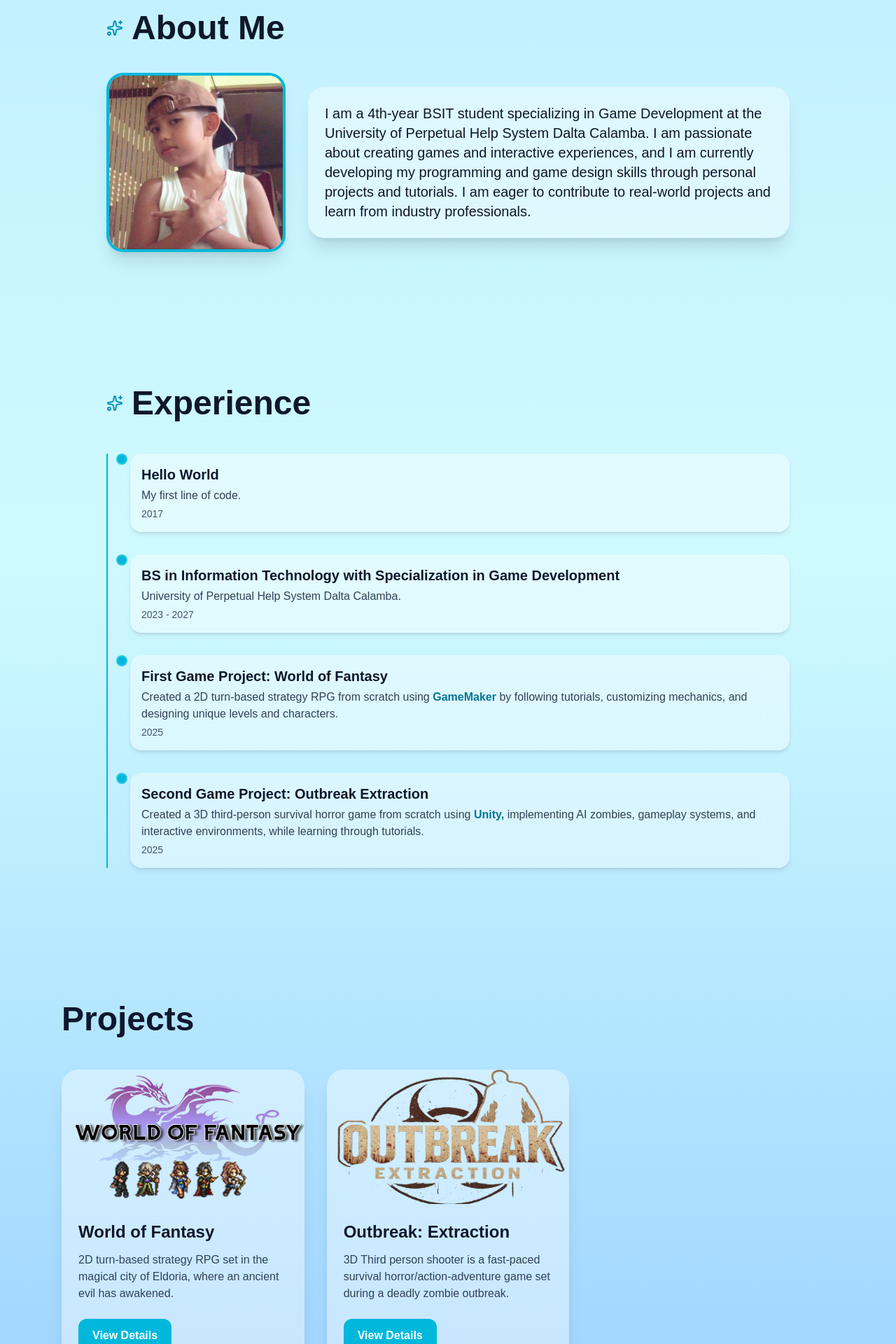
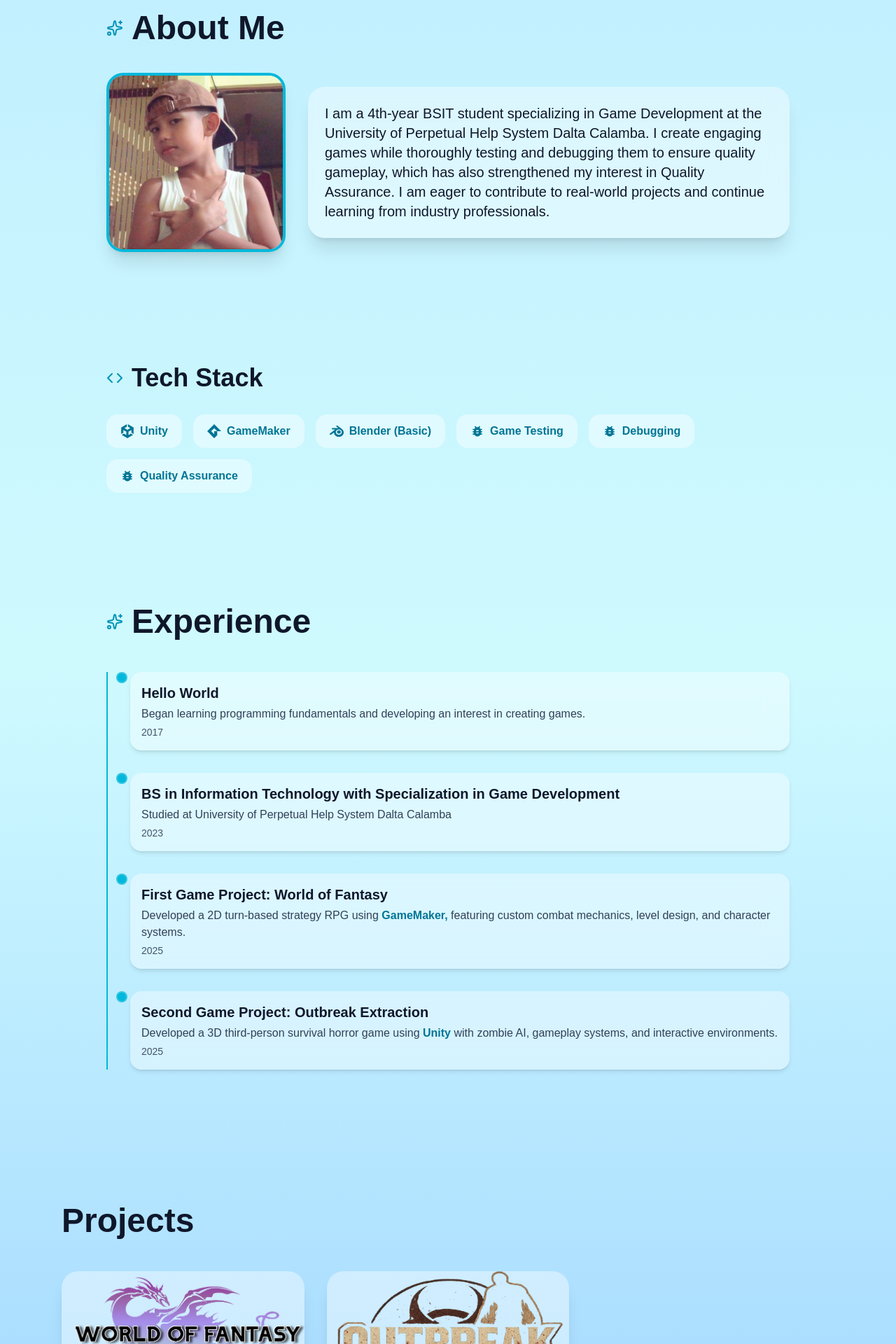
Before and after one commit to Michiro02/my-portfolio, a Next.js app: page / in a window 1280 px wide. Shown: the part 880-2800 px from the top of the page at 70% size. Built offline with nearby package versions, Linux system fonts and the light colour scheme.

Commit message:
polished for QA

```diff
--- a/app/layout.tsx
+++ b/app/layout.tsx
@@ -13,7 +13,7 @@ const geistMono = Geist_Mono({
 });
 
 export const metadata: Metadata = {
-  title: "My Portfolio",
+  title: "MMM | Portfolio",
   description: "Generated by create next app",
 };
 
--- a/app/page.tsx
+++ b/app/page.tsx
@@ -3,6 +3,10 @@
 import { useState, useRef } from "react";
 
 import { motion } from "framer-motion";
+
+import { SiUnity, SiGamemaker, SiBlender } from "react-icons/si";
+import { MdBugReport } from "react-icons/md";
+import { Code } from "lucide-react"; // icon for the Tech Stack heading
 
 import {
   Mail,
@@ -24,6 +28,7 @@ const [selectedProject, setSelectedProject] = useState<any>(null);
 const [darkMode, setDarkMode] = useState(false);
 const heroRef = useRef<HTMLElement>(null);
 const aboutRef = useRef<HTMLElement>(null);
+const techStackRef = useRef<HTMLElement>(null);
 const experienceRef = useRef<HTMLElement>(null);
 const projectsRef = useRef<HTMLElement>(null);
 const contactRef = useRef<HTMLElement>(null);
@@ -55,6 +60,13 @@ const contactRef = useRef<HTMLElement>(null);
           className="hover:text-cyan-300 transition"
         >
           About
+        </button>
+
+        <button
+          onClick={() => techStackRef.current?.scrollIntoView({ behavior: "smooth" })}
+          className="hover:text-cyan-300 transition"
+        >
+          Tech Stack
         </button>
 
         <button
@@ -176,15 +188,46 @@ const contactRef = useRef<HTMLElement>(null);
           {/* About Text */}
           <div className={`backdrop-blur-lg rounded-3xl p-6 shadow-xl flex-1 ${darkMode ? "bg-white/10" : "bg-white/40"}`}>
             <p className={`${darkMode ? "text-slate-200" : "text-slate-900"} text-lg md:text-xl`}>
-              I am a 4th-year BSIT student specializing in Game Development at the University of Perpetual Help System Dalta Calamba.
-              I am passionate about creating games and interactive experiences,
-              and I am currently developing my programming and game design skills through personal projects and tutorials.
-              I am eager to contribute to real-world projects and learn from industry professionals.
+             I am a 4th-year BSIT student specializing in Game Development at the University of Perpetual Help System Dalta Calamba.
+             I create engaging games while thoroughly testing and debugging them to ensure quality gameplay,
+             which has also strengthened my interest in Quality Assurance. I am eager to contribute to real-world projects
+             and continue learning from industry professionals.
             </p>
           </div>
         </div>
       </motion.div>
     </section>
+
+      {/* Tech Stack */}
+      <section ref={techStackRef} className="py-16 px-6 max-w-5xl mx-auto">
+        <h2 className="text-4xl font-black mb-8 flex items-center gap-3">
+          <Code className="text-cyan-600" />
+          Tech Stack
+        </h2>
+
+        <div className="flex flex-wrap gap-4">
+          {[
+            { name: "Unity", icon: <SiUnity size={20} /> },
+            { name: "GameMaker", icon: <SiGamemaker size={20} /> },
+            { name: "Blender (Basic)", icon: <SiBlender size={20} /> },
+            { name: "Game Testing", icon: <MdBugReport size={20} /> },
+            { name: "Debugging", icon: <MdBugReport size={20} /> },
+            { name: "Quality Assurance", icon: <MdBugReport size={20} /> },
+          ].map((tech) => (
+            <div
+              key={tech.name}
+              className={`flex items-center gap-2 px-5 py-3 rounded-2xl font-semibold ${
+                darkMode
+                  ? "bg-white/10 text-cyan-400"
+                  : "bg-white/40 text-cyan-700"
+              }`}
+            >
+              {tech.icon}
+              {tech.name}
+            </div>
+          ))}
+        </div>
+      </section>
 
     {/* Experience */}
     <section ref={experienceRef} id="experience" className="py-24 px-6 max-w-5xl mx-auto">
@@ -196,18 +239,18 @@ const contactRef = useRef<HTMLElement>(null);
       <div className="relative border-l-2 border-cyan-500 pl-8 space-y-8">
         {[
           { name: "Hello World",
-            info: "My first line of code.",
+            info: "Began learning programming fundamentals and developing an interest in creating games.",
             since: "2017" },
 
           { name: "BS in Information Technology with Specialization in Game Development",
-            info: "University of Perpetual Help System Dalta Calamba.", since:"2023 - 2027"},
+            info: "Studied at University of Perpetual Help System Dalta Calamba", since:"2023"},
 
           { name: "First Game Project: World of Fantasy",
-            info: "Created a 2D turn-based strategy RPG from scratch using GameMaker by following tutorials, customizing mechanics, and designing unique levels and characters.",
+            info: "Developed a 2D turn-based strategy RPG using GameMaker, featuring custom combat mechanics, level design, and character systems.",
             since:"2025"},
 
           { name: "Second Game Project: Outbreak Extraction",
-            info: "Created a 3D third-person survival horror game from scratch using Unity, implementing AI zombies, gameplay systems, and interactive environments, while learning through tutorials.",
+            info: "Developed a 3D third-person survival horror game using Unity with zombie AI, gameplay systems, and interactive environments.",
             since: "2025"}
 
         ].map((experience) => (
@@ -258,33 +301,36 @@ const contactRef = useRef<HTMLElement>(null);
             title: "World of Fantasy",
             image: "/projects/game1.png",
             video: "/projects/game1.mp4",
-            desc: "2D turn-based strategy RPG set in the magical city of Eldoria, where an ancient evil has awakened.",
+            desc: "A 2D turn-based strategy RPG set in the fantasy city of Eldoria, where players battle against an ancient evil threatening the kingdom.",
             fulldesc: `
               World of Fantasy is a turn-based strategy game set in the city of Eldoria, which faces a looming threat as an ancient evil resurfaces. Players take control of five distinct adventurers, each with unique abilities, as they work together to defend their homeland.
 
               This project is a fan-inspired work influenced by the Final Fantasy series. All sprites and background music used in this game are credited to Square Enix and are not original assets created by me.
             `,
-            details: "Features: turn-based combat, magic system, pixel. Built using GameMaker.",
+            details: "Developed turn-based combat mechanics, magic systems, level design, and gameplay testing using GameMaker.",
           },
           {
             id: 2,
             title: "Outbreak: Extraction",
             image: "/projects/game2.png",
             video: "/projects/game2.mp4",
-            desc: "3D Third person shooter is a fast-paced survival horror/action-adventure game set during a deadly zombie outbreak.",
+            desc: "A 3D third-person survival horror game set during a deadly zombie outbreak.",
             fulldesc: `
               Outbreak: Extraction is a fast-paced survival horror and action-adventure game set in the midst of a deadly zombie outbreak.
               Players take on the role of a survivor tasked with rescuing trapped hostages and safely extracting them by locating an escape vehicle, all while navigating city streets overwhelmed by the infected.
 
               The game is inspired by titles such as Resident Evil, Days Gone, and Left 4 Dead, combining intense combat, strategic decision-making, and high-pressure survival objectives.
             `,
-            details: "Features: third-person, AI zombies, survival mechanics. Built using Unity.",
+            details: "Implemented zombie AI, gameplay systems, debugging, and testing for survival mechanics using Unity and C#.",
           },
         ].map((project) => (
           <motion.div
-            whileHover={{ y: -10 }}
+            whileHover={{
+              y: -10,
+              scale: 1.02,
+            }}
             key={project.id}
-            className={`rounded-3xl overflow-hidden shadow-xl ${darkMode ? "bg-white/10" : "bg-white/40"}`}
+            className={`rounded-3xl overflow-hidden shadow-xl flex flex-col ${darkMode ? "bg-white/10" : "bg-white/40"}`}
           >
             <img
               src={project.image}
@@ -292,7 +338,7 @@ const contactRef = useRef<HTMLElement>(null);
               className="h-48 w-full object-cover"
             />
 
-            <div className="p-6">
+            <div className="p-6 flex flex-col flex-1">
               <h3 className={`text-2xl font-black mb-3 ${darkMode ? "text-white" : "text-slate-900"}`}>
                 {project.title}
               </h3>
@@ -303,7 +349,7 @@ const contactRef = useRef<HTMLElement>(null);
 
               <button
                 onClick={() => setSelectedProject(project)}
-                className="bg-cyan-500 hover:bg-cyan-400 transition px-5 py-3 rounded-xl text-white font-bold cursor-pointer"
+                className="mt-auto bg-cyan-500 hover:bg-cyan-400 transition px-5 py-3 rounded-xl text-white font-bold cursor-pointer"
               >
                 View Details
               </button>
```
